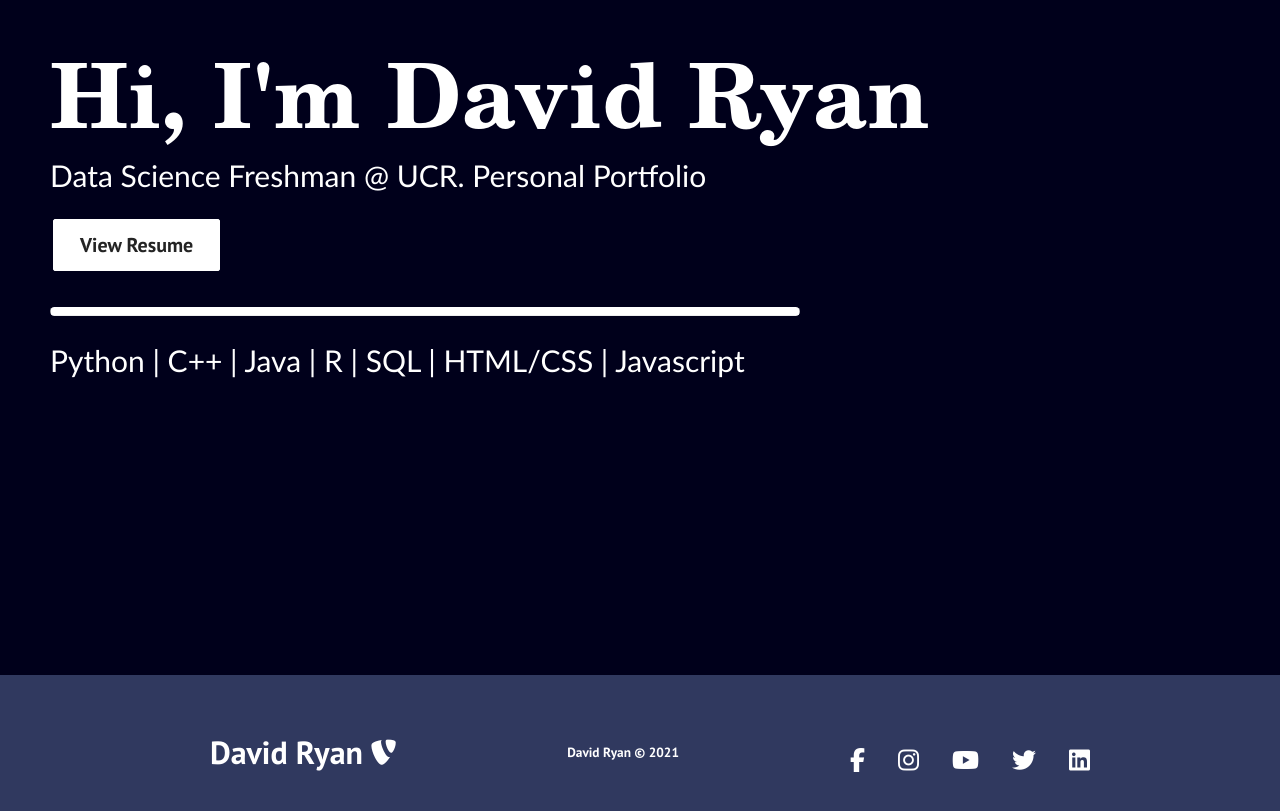
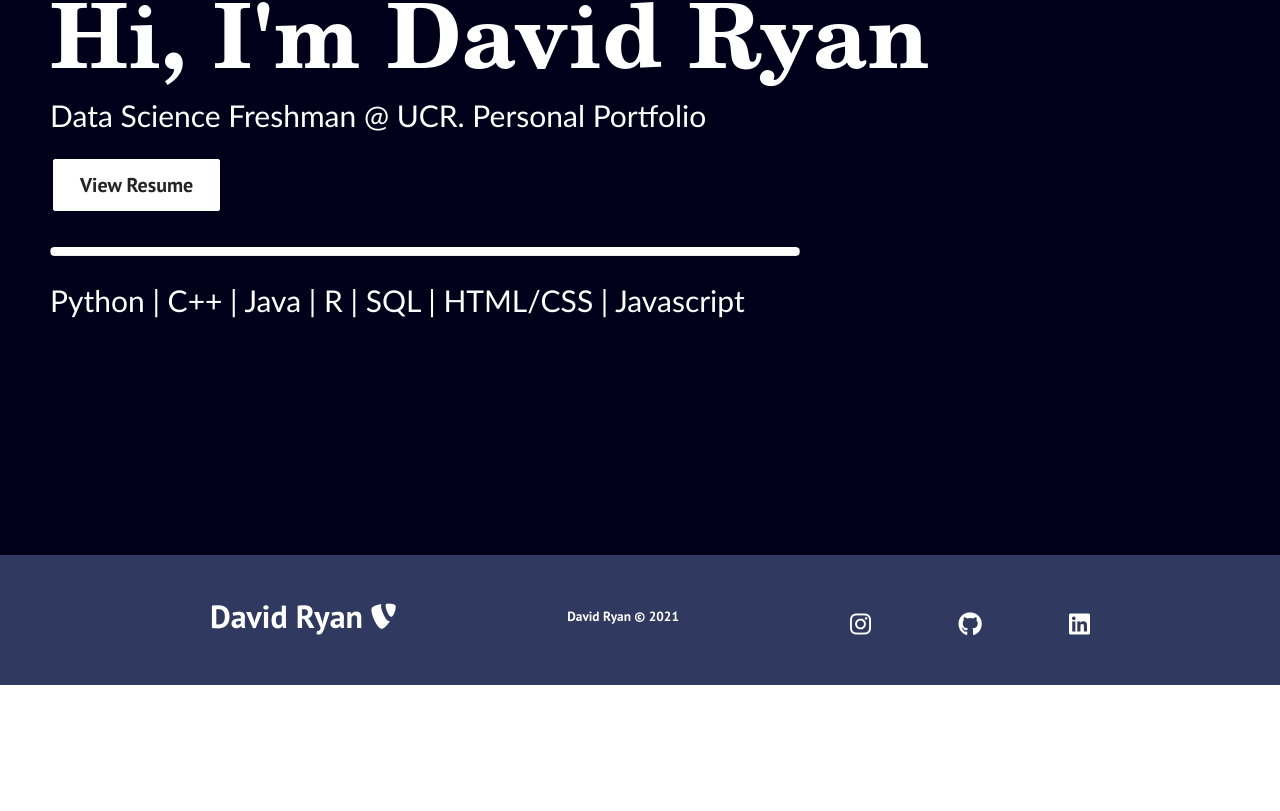
Before and after one commit to davidry777/DavidRyan.github.io, a React (Create React App) app: page / in a window 1280 px wide. Shown: the part 205-1016 px from the top of the page. After the commit the page ends 890 px from the top, so only its background shows below. Built offline with nearby package versions, Linux system fonts and the light colour scheme.

Commit message:
Updated footer to include github logo

```diff
--- a/src/components/Footer.css
+++ b/src/components/Footer.css
@@ -1,6 +1,6 @@
 .footer-container {
     background-color: #30395f;
-    padding: 1rem 0 2rem 0;
+    padding: 0rem 0 2rem 0;
     display: flex;
     flex-direction: column;
     justify-content: center;
--- a/src/components/Footer.js
+++ b/src/components/Footer.js
@@ -1,5 +1,4 @@
 import React from 'react'
-import { Button } from './Button';
 import { Link } from 'react-router-dom';
 import './Footer.css'
 
@@ -17,14 +16,6 @@
                         <small class='website-rights'>David Ryan © 2021</small>
                         <div class='social-icons'>
                             <Link
-                                class='social-icon-link facebook'
-                                to='/'
-                                target='_blank'
-                                aria-label='Facebook'
-                            >
-                                <i class='fab fa-facebook-f' />
-                            </Link>
-                            <Link
                                 class='social-icon-link instagram'
                                 to='/'
                                 target='_blank'
@@ -33,23 +24,15 @@
                                 <i class='fab fa-instagram' />
                             </Link>
                             <Link
-                                class='social-icon-link youtube'
+                                class='social-icon-link github'
                                 to='/'
                                 target='_blank'
-                                aria-label='Youtube'
+                                aria-label='GitHub'
                             >
-                                <i class='fab fa-youtube' />
+                                <i class='fab fa-github' />
                             </Link>
                             <Link
-                                class='social-icon-link twitter'
-                                to='/'
-                                target='_blank'
-                                aria-label='Twitter'
-                            >
-                                <i class='fab fa-twitter' />
-                            </Link>
-                            <Link
-                                class='social-icon-link twitter'
+                                class='social-icon-link linkedin'
                                 to='/'
                                 target='_blank'
                                 aria-label='LinkedIn'
--- a/src/components/IntroSection.css
+++ b/src/components/IntroSection.css
@@ -8,7 +8,7 @@
 
 .intro-container {
     background-color: rgb(0, 0, 34);
-    height: 100vh;
+    height: 85vh;
     width: 100%;
     display: flex;
     flex-direction: column;
@@ -65,6 +65,7 @@
 }
 
 @media screen and (max-width: 768px) {
+
     .hero-container > h1 {
         font-size: 30px;
         margin-top: -100px;
```
